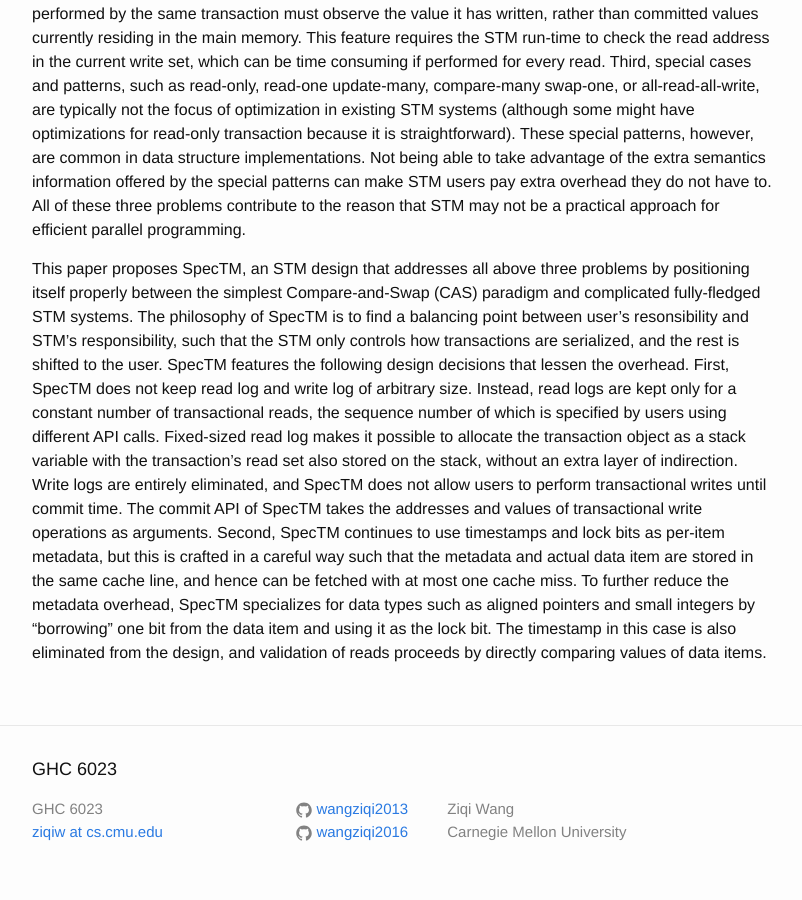
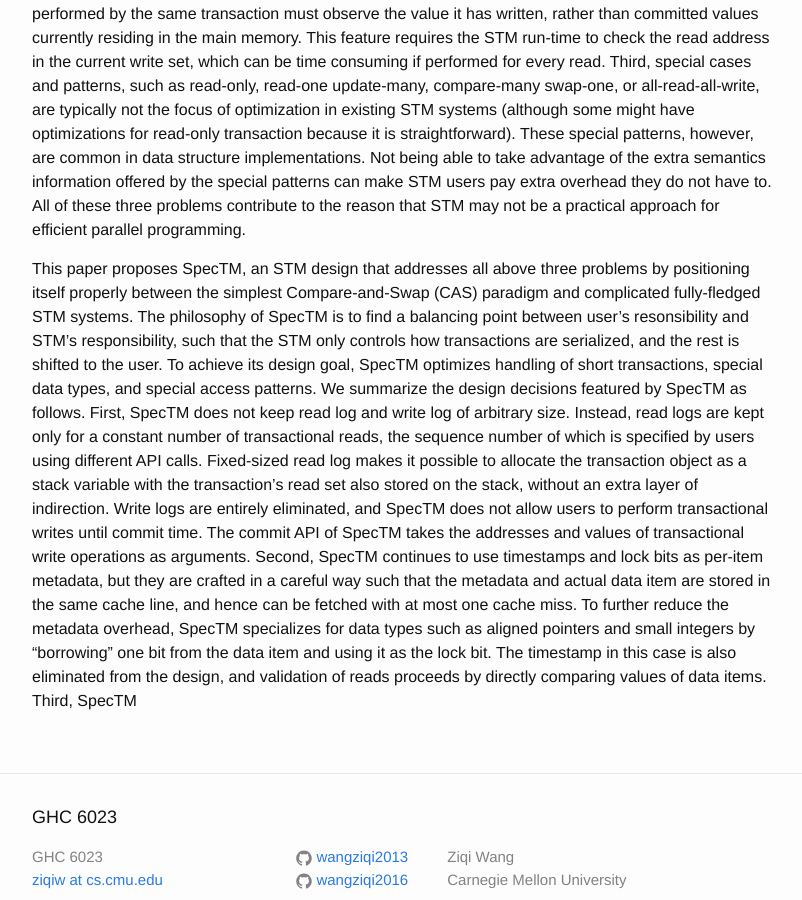
Before and after one commit to wangziqi2013/wangziqi2013.github.io, a Jekyll site: the page built from _posts/2018-07-02-SpecTM.markdown, in a window 1280 px wide and 900 px high, scrolled down 988 px. Shown: the whole window, without its empty margins (238-1040 px from the left). Built offline with Jekyll 4.4.1, drawn with Linux system fonts in a browser that asks for light colours.

Commit message:
Small change

```diff
--- a/_posts/2018-07-02-SpecTM.markdown
+++ b/_posts/2018-07-02-SpecTM.markdown
@@ -36,15 +36,16 @@ practical approach for efficient parallel programming.
 This paper proposes SpecTM, an STM design that addresses all above three problems by positioning itself properly
 between the simplest Compare-and-Swap (CAS) paradigm and complicated fully-fledged STM systems. The philosophy of SpecTM
 is to find a balancing point between user's resonsibility and STM's responsibility, such that the STM only controls how
-transactions are serialized, and the rest is shifted to the user. SpecTM features the following design decisions that
-lessen the overhead. First, SpecTM does not keep read log and write log of arbitrary size. Instead, read logs are
+transactions are serialized, and the rest is shifted to the user. To achieve its design goal, SpecTM optimizes handling of
+short transactions, special data types, and special access patterns. We summarize the design decisions featured by SpecTM
+as follows. First, SpecTM does not keep read log and write log of arbitrary size. Instead, read logs are
 kept only for a constant number of transactional reads, the sequence number of which is specified by users using different
 API calls. Fixed-sized read log makes it possible to allocate the transaction object as a stack variable with the
 transaction's read set also stored on the stack, without an extra layer of indirection. Write logs are entirely eliminated,
 and SpecTM does not allow users to perform transactional writes until commit time. The commit API of SpecTM takes
 the addresses and values of transactional write operations as arguments. Second, SpecTM continues to use timestamps and
-lock bits as per-item metadata, but this is crafted in a careful way such that the metadata and actual data item
+lock bits as per-item metadata, but they are crafted in a careful way such that the metadata and actual data item
 are stored in the same cache line, and hence can be fetched with at most one cache miss. To further reduce the metadata
 overhead, SpecTM specializes for data types such as aligned pointers and small integers by "borrowing" one bit from
 the data item and using it as the lock bit. The timestamp in this case is also eliminated from the design, and validation
-of reads proceeds by directly comparing values of data items.
+of reads proceeds by directly comparing values of data items. Third, SpecTM
```
